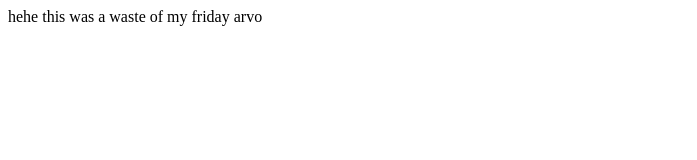
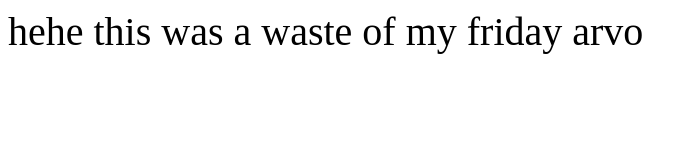
Before and after one commit to johnapm/johnmurray2.github.io, a plain HTML site: page index.html in a window 1280 px wide. Shown: the whole page, without its empty margins (0-697 px from the left). Drawn offline with Linux system fonts and the light colour scheme.

Commit message:
Updating with style

```diff
--- a/index.html
+++ b/index.html
@@ -13,7 +13,13 @@
 <html>
 <head>
 <link rel="stylesheet" href="style.css">
-<title>Page Title</title>
+<title>John Murray</title>
+<style>
+p {
+	font-family: Rowland;
+	font-size: 250%;
+}
+</style>
 </head>
 <body>
 
```
